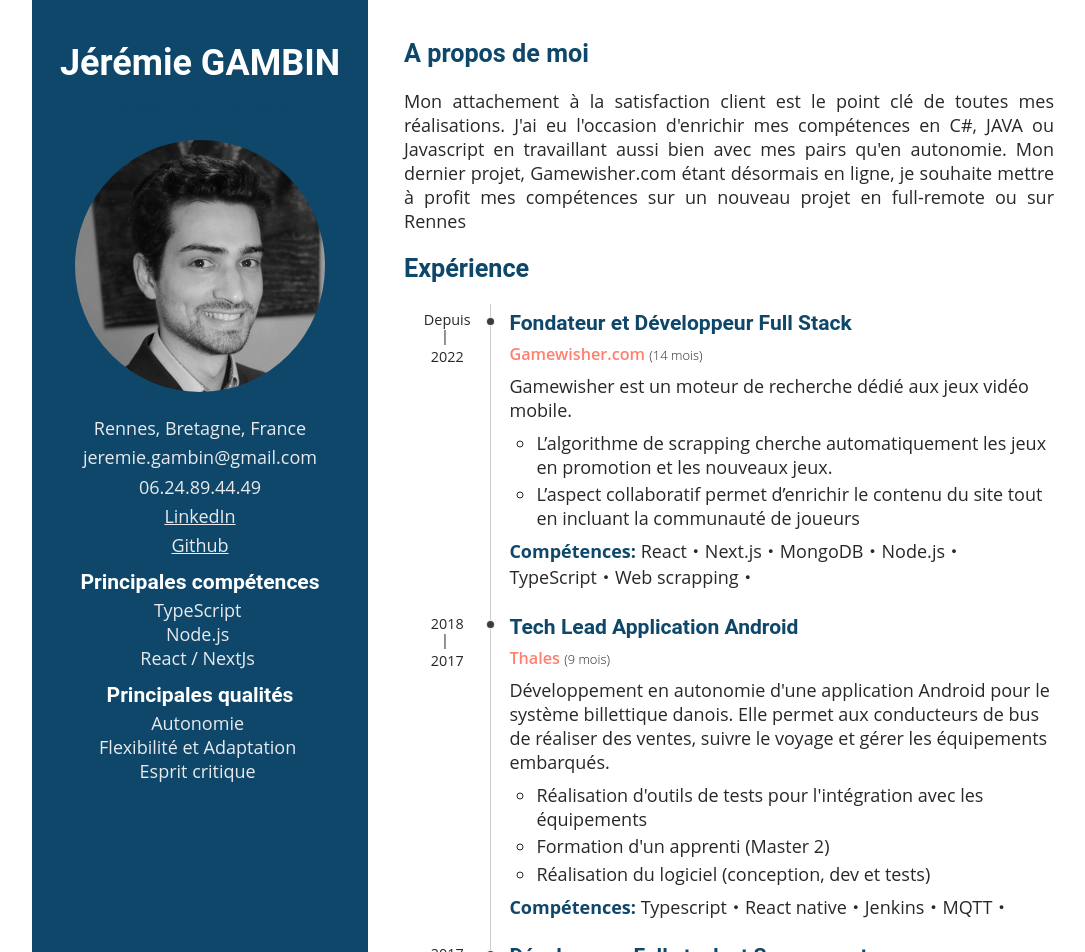
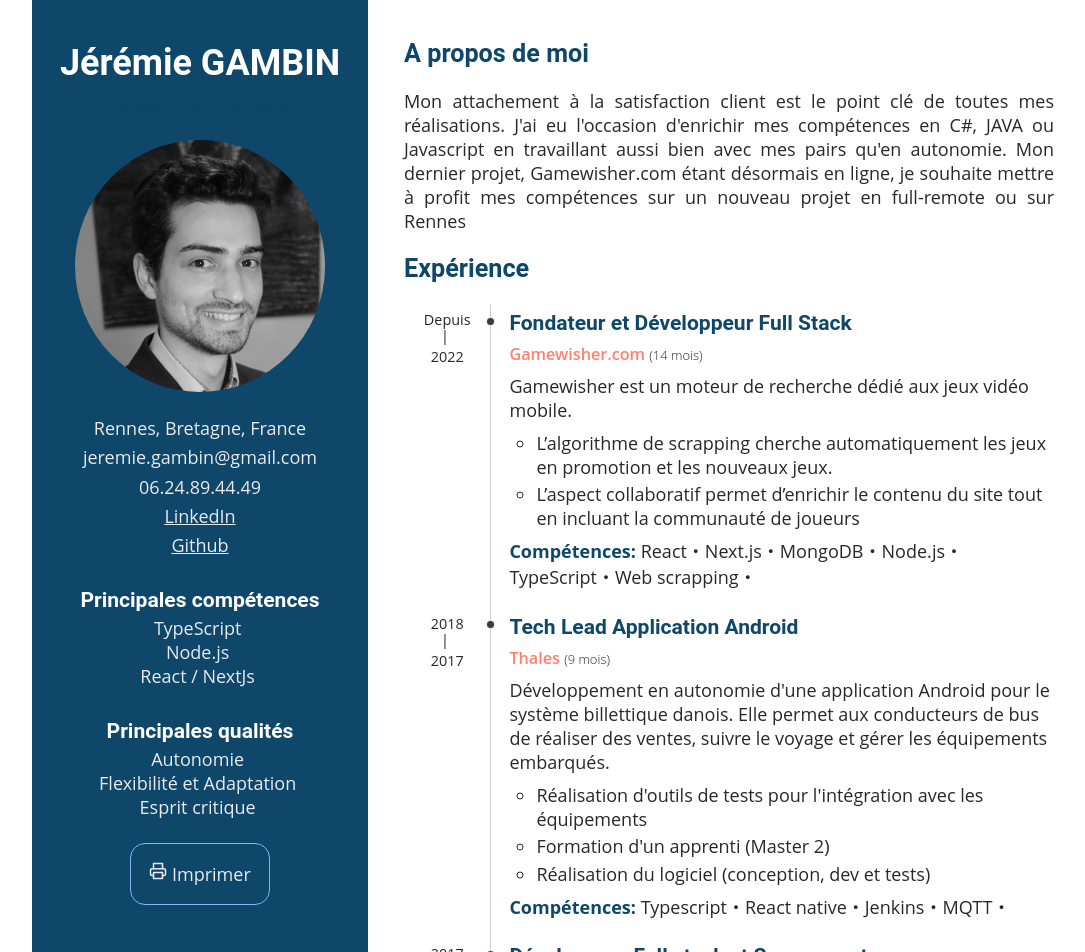
Before and after one commit to jbigman/cv-react, a Next.js app: page / in a window 1280 px wide. Shown: the top 952 px of the page, without its empty margins (79-1164 px from the left). Built offline with nearby package versions, Linux system fonts and the light colour scheme.

Commit message:
Ajout d'un bouton pour imprimer le CV (export pdf)

```diff
--- a/package.json
+++ b/package.json
@@ -17,6 +17,7 @@
     "next-intl": "^2.20.0",
     "react": "^18.0.0",
     "react-dom": "^18.0.0",
+    "react-icons": "^5.0.1",
     "sass": "^1.69.1",
     "typescript": "^5.2.0",
     "web-vitals": "^3.4.0"
--- a/src/curiculum/curiculum.tsx
+++ b/src/curiculum/curiculum.tsx
@@ -22,7 +22,6 @@ const Curiculum = () => {
           {cv.formations.map((exp: IExperience, index: number) => {
             return (<Experience key={index} exp={exp} />)
           })}
-
         </div>
       </div>
     </div>
--- a/src/curiculum/sidebar.module.scss
+++ b/src/curiculum/sidebar.module.scss
@@ -71,9 +71,33 @@
     align-items: flex-start;
   }
 
+  .lot {
+    padding-top: 1em;
+  }
   .skill {
     padding : 0 1em;
   }
+}
+
+.pdf {
+    border-radius: 15px;
+    display: flex;
+    justify-content: center;
+    padding: 1em;
+
+    > div {
+      border: 1px solid $text-secondary;
+      border-radius: 15px;
+      display: flex;
+      justify-content: center;
+      padding: 1em;
+      width: fit-content;
+
+      &:hover {
+        cursor: pointer;
+        color: $text-secondary;
+      }
+    }
 }
 
 @media screen and (max-width: 768px) {
@@ -121,6 +145,12 @@
       color: $light-text-secondary;
     }
   }
+
+  .pdf {
+    > div {
+      border: 1px solid $text-secondary;
+    }
+  }
 }
 @media print {
   $text-secondary : gray;
@@ -162,5 +192,9 @@
       display: flex;
       flex-direction: row;
     }
+
+    .pdf {
+      display: none;
+    }
   }
 }
--- a/src/curiculum/sidebar.tsx
+++ b/src/curiculum/sidebar.tsx
@@ -1,5 +1,6 @@
 import Image from 'next/image'
 import Link from 'next/link'
+import { FiPrinter } from "react-icons/fi"
 import photo from '../../public/img/photo-profil-b&w.png'
 import cv from '../json/curiculum.json'
 import sidebarStyles from './sidebar.module.scss'
@@ -23,8 +24,8 @@ const SideBar = () => {
         {
           cv.skills.stacks.map((stack, index) => {
             return (
-          <div key={index} className={'column center'}>
-          <h3> { stack.type } </h3>
+              <div key={index} className={`${sidebarStyles.lot} column center`}>
+                <h3> {stack.type} </h3>
                 <div className={'column center'}>
                   {
                     stack.stack.map((skill, iskill) => {
@@ -38,6 +39,9 @@ const SideBar = () => {
             )
           })
         }
+        <div className={`${sidebarStyles.pdf} no-print`} onClick={() => { window.print() }}>
+          <div><FiPrinter />&nbsp;Imprimer</div>
+        </div>
       </div>
     </div>
   )
```
Also changed, not shown: pages/cv.tsx (+9 -2 lines), pages/index.tsx (+0 -8 lines), src/curiculum/experience.tsx (indentation only). Lines whose indentation alone changed are shown as unchanged.
